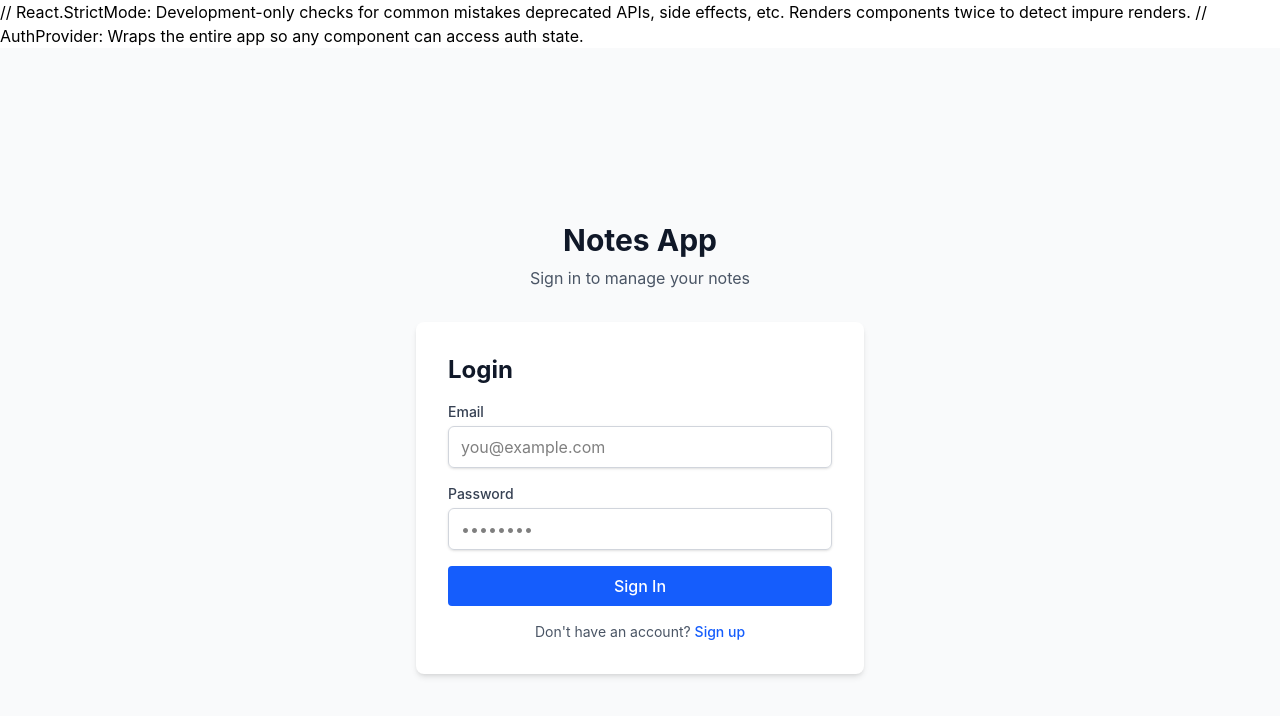
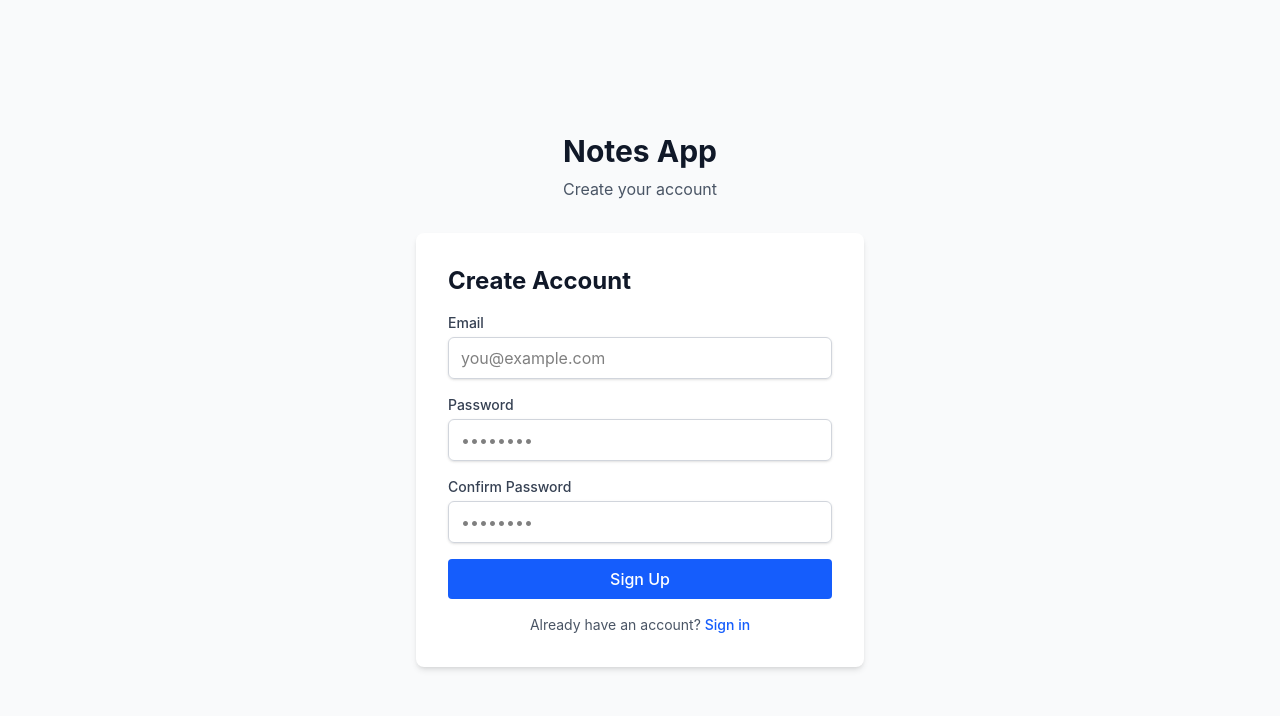
Before and after one commit to OkuekhamhenEromose/notesapp-practise-project-frontend, a React (Vite) app: page /register in a window 1280 px wide. Shown: the top 716 px of the page. Built offline with nearby package versions, Linux system fonts and the light colour scheme.

Commit message:
added registerpage.tsx

```diff
--- a/src/App.tsx
+++ b/src/App.tsx
@@ -3,6 +3,7 @@ import React from "react";
 import { BrowserRouter, Routes, Route, Navigate } from "react-router-dom";
 import { useAuth } from "./hooks/useAuth";
 import { LoginPage } from "./pages/LoginPage";
+import { RegisterPage } from "./pages/RegisterPage"
 import { DashboardPage } from "./pages/DashboardPage";
 
 /**
@@ -63,7 +64,7 @@ export const App: React.FC = () => {
           path="/register"
           element={
             <PublicRoute>
-              <LoginPage /> {/* Reuse login page with register form */}
+              <RegisterPage /> {/* Reuse login page with register form */}
             </PublicRoute>
           }
         />
--- a/src/main.tsx
+++ b/src/main.tsx
@@ -7,8 +7,8 @@ import "./index.css";
 
 // createRoot: React 18's new rendering API. The ! tells TypeScript that document.getElementById("root") is not null.
 ReactDOM.createRoot(document.getElementById("root")!).render(
-  <React.StrictMode> // React.StrictMode: Development-only checks for common mistakes deprecated APIs, side effects, etc. Renders components twice to detect impure renders.
-    <AuthProvider> // AuthProvider: Wraps the entire app so any component can access auth state.
+  <React.StrictMode>
+    <AuthProvider>
       <App />
     </AuthProvider>
   </React.StrictMode>
--- /dev/null
+++ b/src/pages/RegisterPage.tsx
@@ -0,0 +1,27 @@
+import React from "react";
+import { Link } from "react-router-dom";
+import { RegisterForm } from "../components/auth/RegisterForm";
+
+export const RegisterPage: React.FC = () => {
+  return (
+    <div className="min-h-screen flex items-center justify-center bg-gray-50 px-4">
+      <div className="w-full max-w-md">
+        <div className="text-center mb-8">
+          <h1 className="text-3xl font-bold text-gray-900">Notes App</h1>
+          <p className="text-gray-600 mt-2">Create your account</p>
+        </div>
+
+        <div className="bg-white p-8 rounded-lg shadow-md">
+          <RegisterForm />
+
+          <p className="mt-4 text-center text-sm text-gray-600">
+            Already have an account?{" "}
+            <Link to="/login" className="text-blue-600 hover:text-blue-800 font-medium">
+              Sign in
+            </Link>
+          </p>
+        </div>
+      </div>
+    </div>
+  );
+};
```
